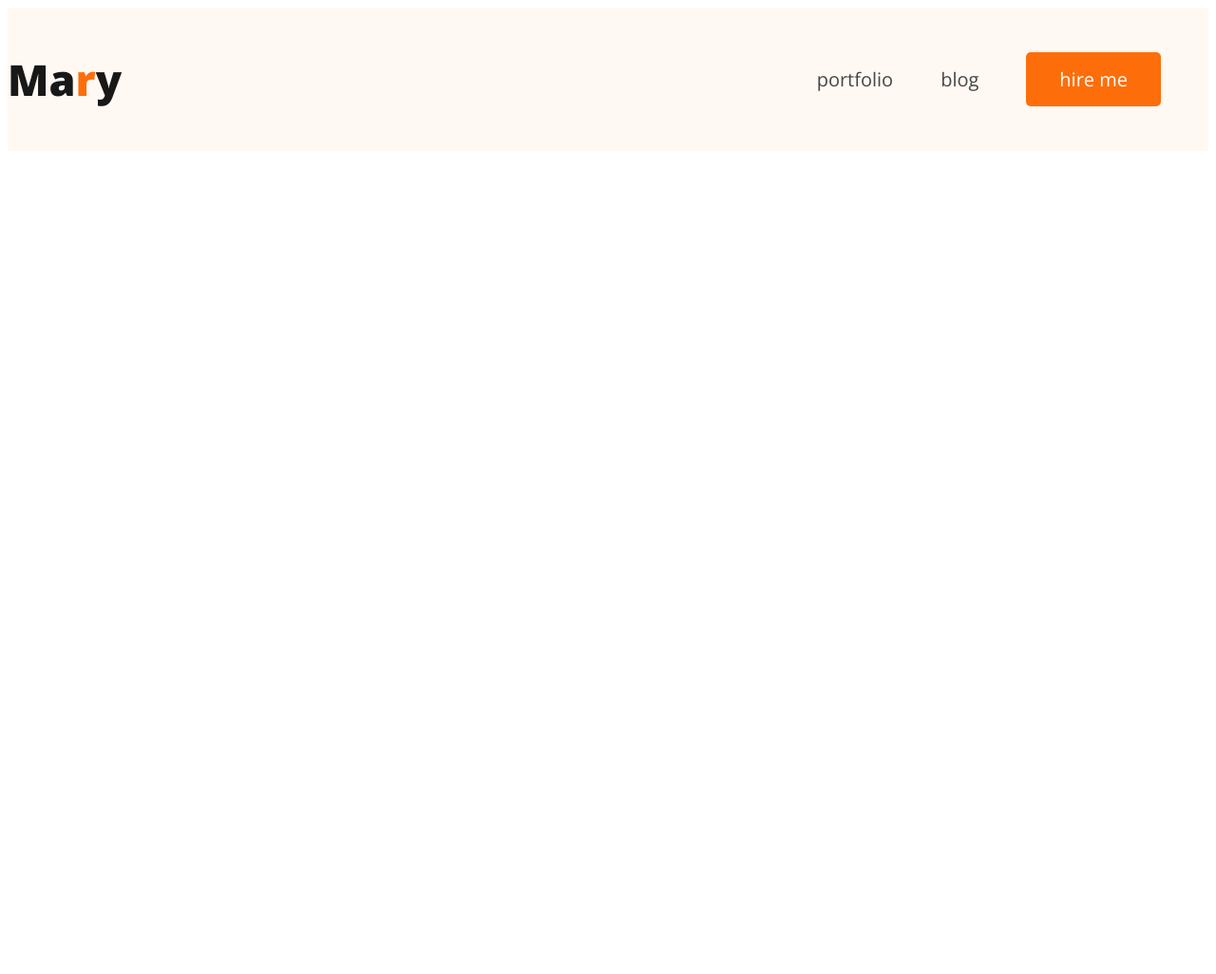
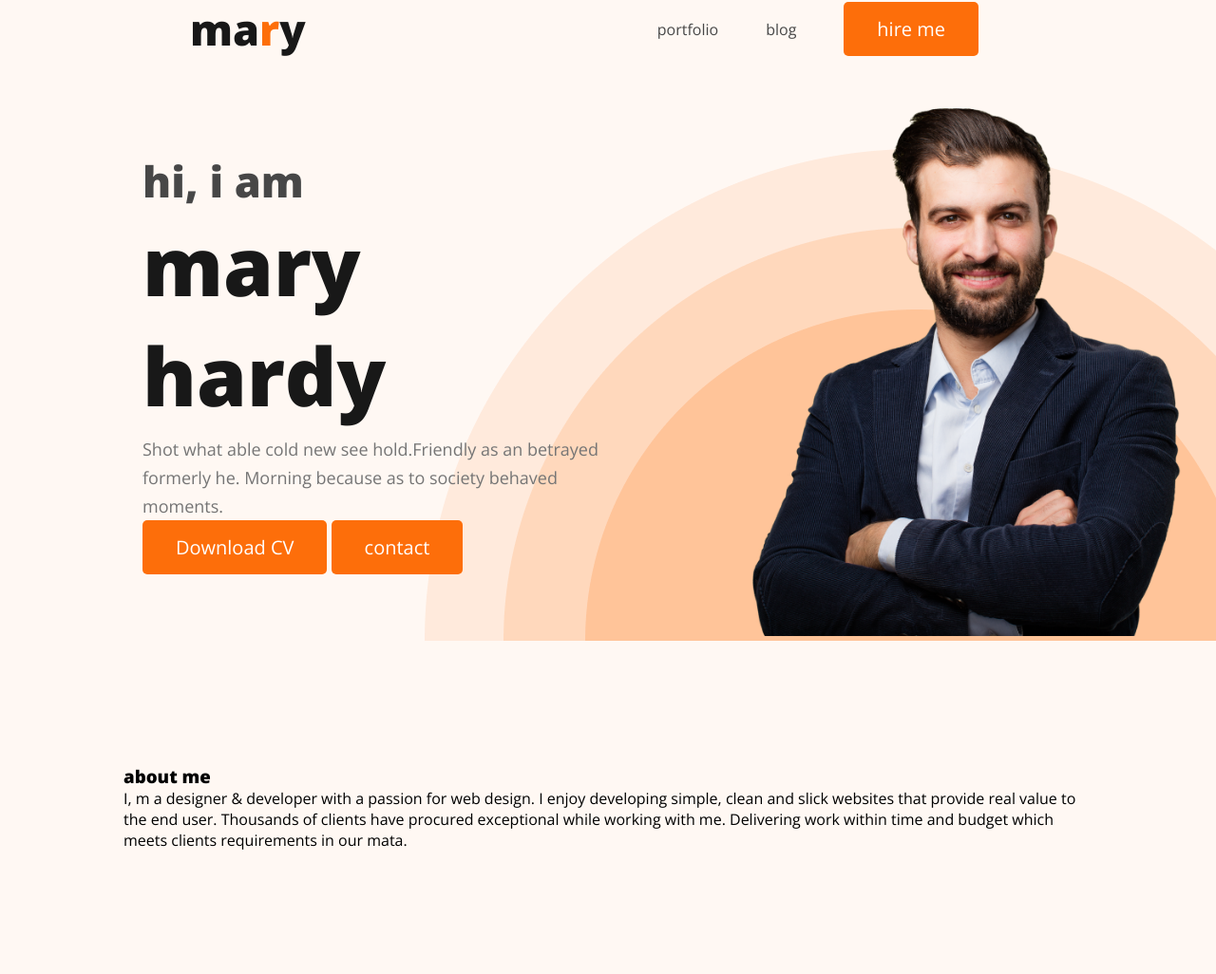
Before and after one commit to Devmdmainuddin/developer-protfolio, a plain HTML site: page index.html in a window 1280 px wide. Shown: the whole page at 95% size. Before the commit the page ends 800 px from the top, so only its background shows below. Drawn offline with nearby package versions, Linux system fonts and the light colour scheme.

Commit message:
add some html element

```diff
--- a/index.html
+++ b/index.html
@@ -16,9 +16,33 @@
         <li><a href="#" class="primary-btn">hire me</a></li>
     </ul>
 </nav>
+<div class="banner">
+    <div class="banner-content">
+        <h3 class="banner-greeting">hi, i am</h3>
+        <h1 class="banner-title">mary hardy</h1>
+        <p>Shot what able cold new see hold.Friendly as an betrayed formerly he.
+             Morning because as to society behaved moments.</p>
+             <button class="primary-btn">Download CV</button>
+             <button class="primary-btn">contact</button>
+    </div>
+    <div class="profile-pic">
+        <img src="images/hardy.png" alt="protfolio-image">
+    </div>
+
+
+</div>
 </header>
 <main>
-
+<section class="about">
+    <h3 class="section-title">about me</h3>
+    <p class="section-desciption">
+        I, m a designer & developer with a passion for web design.
+         I enjoy developing simple, clean and slick websites that provide real
+        value to the end user. Thousands of clients have procured exceptional
+         while working with me.  Delivering work within time and budget which
+          meets clients requirements in our mata.
+    </p>
+</section>
 </main>
 <footer>
 
--- a/style.css
+++ b/style.css
@@ -1,14 +1,21 @@
 
  @import url('https://fonts.googleapis.com/css2?family=Open+Sans:wght@400;800&display=swap');
 *{
+    margin:0;
+    padding:0;
     font-family: 'Open Sans', sans-serif;
 }
 
+img{
+    max-width: 100%;
+}
+
+.section-title{
+
+}
 .nav-title{
     color:#181818;
-    font-family: open sans;
     font-size: 45px;
-    text-transform: capitalize;
     font-weight: 800;
 }
 .nav-title span{
@@ -16,14 +23,19 @@
 }
 .header{
     background: #FFF8F3;
+    background-image: url(images/header_bg.png);
+    background-position:bottom right;
+    background-repeat: no-repeat;
 }
 .header>nav{
     display:flex;
     justify-content: space-between;
     align-items: center;
+    margin:0 200px;
 }
 nav>ul{
     display:flex;
+    align-items: center;
     align-items: center;
 }
 nav li{
@@ -33,15 +45,54 @@ nav li{
 nav li a{
     text-decoration: none;
     color:#474747;
-    font-size: 20px;
-    font-weight: 400;
+
 }
 
 .primary-btn{
     color:#FFF;
     padding:15px 35px;
     border:0;
+    font-size: 20px;
+    font-weight: 700px;
     border-radius: 5px;
     background:#FD6E0A;
-    font-size: 20px;
+
 }
+
+.banner{
+    display:flex;
+    justify-content: space-between;
+    align-items: center;
+    padding: 30px 30px 0px 150px;
+}
+
+.banner .banner-content{
+    max-width: 500px;
+}
+.banner .banner-greeting{
+    font-size: 45px;
+    font-weight: 600;
+    color: #474747;
+    margin-bottom: 0;
+}
+.banner .banner-title{
+    font-size: 85px;
+    font-weight: 700;
+    color: #181818;
+    margin-bottom: 5px;
+}
+.banner .banner-content p{
+    color: #757575;;
+    font-size: 18px;
+    font-weight: 400;
+    line-height: 30px;
+}
+.banner .profile-pic{
+width: 500px;
+}
+
+/*...... about */
+.about{
+    padding:130px;
+    background: #FFF8F3;
+}
```
Also changed, not shown: images/developer.png (added), images/hardy.png (added), images/header_bg.png (added), images/icons/facebook.png (added), images/icons/insta.png (added), images/icons/js.png (added), images/icons/mongo.png (added), images/icons/nodejs.png (added), images/icons/react.png (added), images/icons/twitter.png (added).
